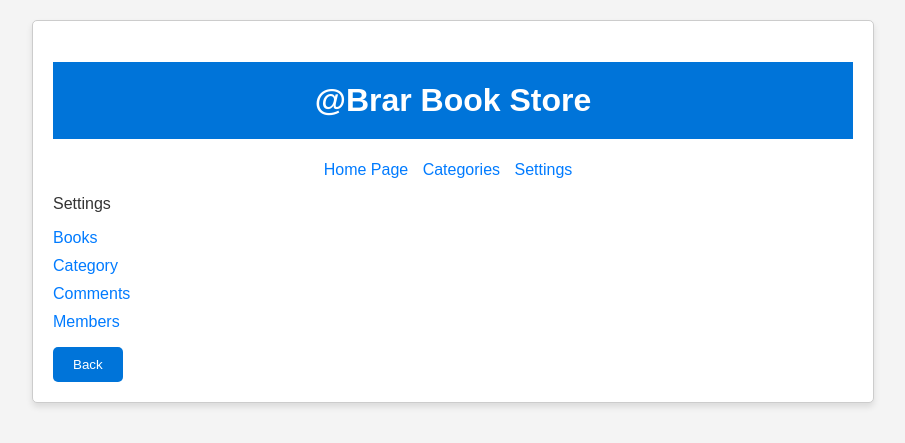
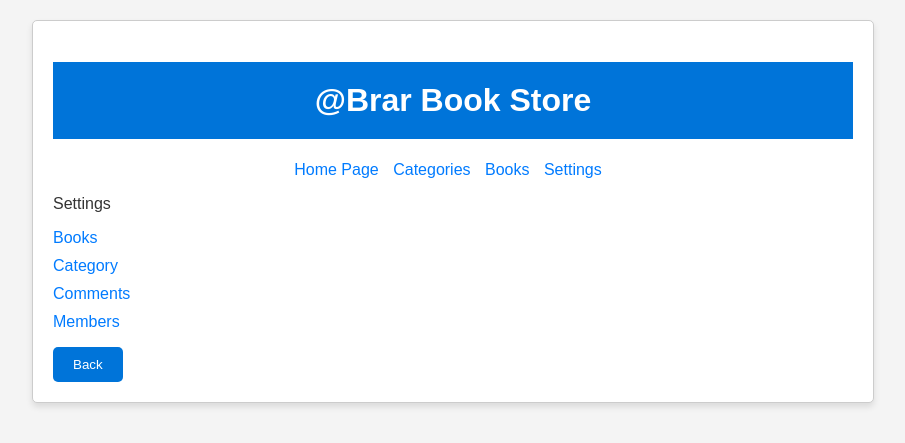
Before and after one commit to AnmoldeepBrar/Project, a PHP site: page /about.php in a window 1280 px wide. Shown: the top 443 px of the page, without its empty margins (187-1092 px from the left). Run offline with PHP 8.4, Linux system fonts and the light colour scheme.

Commit message:
about.php
Added Book list link for navigation

```diff
--- a/about.php
+++ b/about.php
@@ -33,6 +33,7 @@ $member = "members.php";
     <ul id="links">
         <li><a href="<?= $home; ?>">Home Page</a></li>
         <li><a href="<?= $category; ?>">Categories</a></li>
+        <li><a href="<?= $collection; ?>">Books</a></li>
         <li><a href="<?= $about; ?>">Settings</a></li>
     </ul>
         <p>Settings</p>
```
